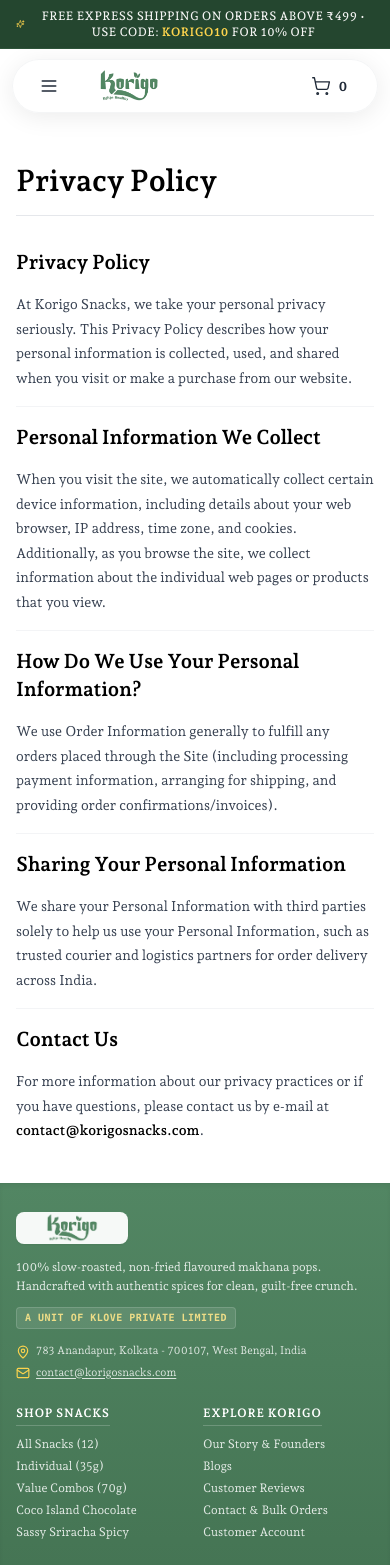
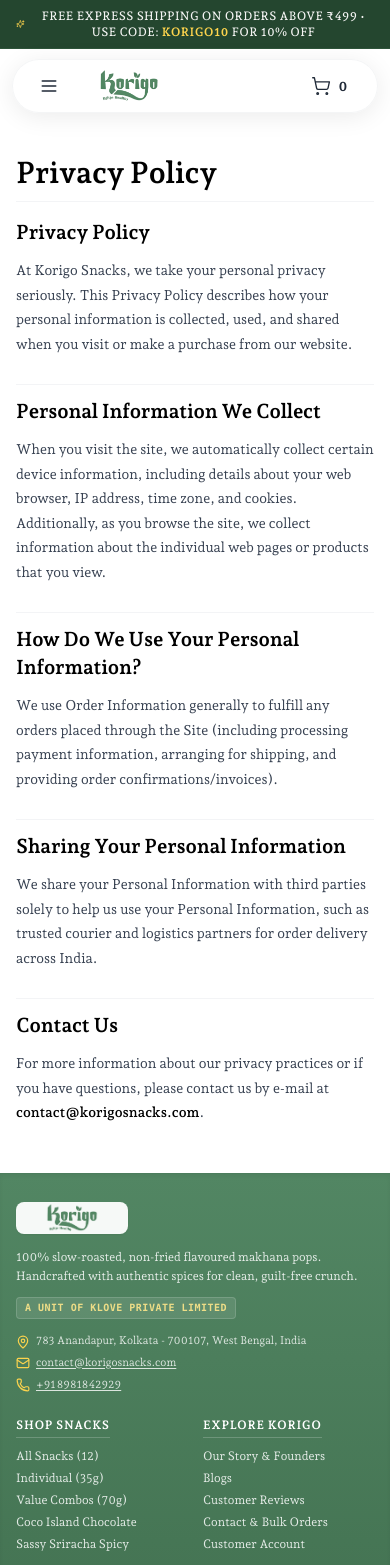
Before and after one commit to heypranayy/Korigo, a Next.js app: page /privacy-policy in a window 390 px wide. Shown: the top 1565 px of the page. Built offline with nearby package versions, Linux system fonts and the light colour scheme; no server answers.

Commit message:
fix: remove ghost empty heading tags causing excess policy gap, add phone number to footer

```diff
--- a/src/app/privacy-policy/page.tsx
+++ b/src/app/privacy-policy/page.tsx
@@ -11,12 +11,21 @@ export const revalidate = 60;
 
 function sanitizePolicyHtml(rawHtml: string): string {
   if (!rawHtml) return "";
-  return rawHtml
+  let clean = rawHtml
     .replace(/<p><main[^>]*><\/p>/gi, "")
     .replace(/<main[^>]*>/gi, "")
     .replace(/<\/main>/gi, "")
-    .replace(/<div class="shopify-policy__title">[\s\S]*?<\/div>/gi, "")
-    .trim();
+    .replace(/<div class="shopify-policy__title">[\s\S]*?<\/div>/gi, "");
+
+  // Remove empty headings (h1-h6) containing only whitespace, strong, br, nbsp
+  clean = clean.replace(/<h[1-6][^>]*>(\s*|<strong[^>]*>\s*<\/strong>|<br\s*\/?>|&nbsp;)*<\/h[1-6]>/gi, "");
+  // Remove empty paragraphs
+  clean = clean.replace(/<p[^>]*>(\s*|<br\s*\/?>|&nbsp;)*<\/p>/gi, "");
+  // Second pass for nested empties
+  clean = clean.replace(/<h[1-6][^>]*>(\s*|<strong[^>]*>\s*<\/strong>|<br\s*\/?>|&nbsp;)*<\/h[1-6]>/gi, "");
+  clean = clean.replace(/<p[^>]*>(\s*|<br\s*\/?>|&nbsp;)*<\/p>/gi, "");
+
+  return clean.trim();
 }
 
 export default async function PrivacyPolicyPage() {
@@ -36,18 +45,19 @@ export default async function PrivacyPolicyPage() {
   `;
 
   return (
-    <div className="py-10 sm:py-16 md:py-20 bg-white min-h-[70vh]">
+    <div className="py-8 sm:py-12 md:py-16 bg-white min-h-[70vh]">
       <div className="max-w-4xl mx-auto px-4 sm:px-6 md:px-8 font-serif">
-        <h1 className="text-3xl sm:text-4xl md:text-5xl font-bold text-black mb-6 sm:mb-8 pb-4 border-b border-gray-200">
+        <h1 className="text-3xl sm:text-4xl md:text-5xl font-bold text-black mb-4 sm:mb-6 pb-2.5 sm:pb-3 border-b border-gray-100">
           Privacy Policy
         </h1>
         <div
-          className="policy-content font-serif text-gray-700 leading-relaxed text-sm sm:text-base space-y-4
-            [&_h2]:text-xl sm:[&_h2]:text-2xl [&_h2]:font-bold [&_h2]:text-black [&_h2]:mt-8 [&_h2]:mb-3 [&_h2]:pt-4 [&_h2]:border-t [&_h2]:border-gray-100 first:[&_h2]:border-t-0 first:[&_h2]:pt-0
+          className="policy-content font-serif text-gray-700 leading-relaxed text-sm sm:text-base
+            [&_p]:text-gray-700 [&_p]:leading-[1.75] [&_p]:mb-4 [&_p]:mt-0
+            [&_h2]:text-xl sm:[&_h2]:text-2xl [&_h2]:font-bold [&_h2]:text-black [&_h2]:mt-7 [&_h2]:mb-3 [&_h2]:pt-3 [&_h2]:border-t [&_h2]:border-gray-100
+            [&_h2:first-of-type]:mt-0 [&_h2:first-of-type]:pt-0 [&_h2:first-of-type]:border-t-0
             [&_h3]:text-lg sm:[&_h3]:text-xl [&_h3]:font-bold [&_h3]:text-black [&_h3]:mt-6 [&_h3]:mb-2
-            [&_p]:text-gray-700 [&_p]:leading-[1.75] [&_p]:mb-4
             [&_ul]:list-disc [&_ul]:pl-6 [&_ul]:my-4 [&_ul]:space-y-2 [&_ul]:text-gray-700
-            [&_ol]:list-decimal [&_ol]:pl-6 [&_ol]:my-4 [&_ol]:space-y-2 [&_ol]:text-gray-700
+            [&_ol]:list-decimal [&_ol]:pl-6 [&_ol]:my-4 [&_ol]:space-y-2 [&_ul]:text-gray-700
             [&_li]:leading-relaxed [&_li]:pl-1
             [&_strong]:text-black [&_strong]:font-semibold
             [&_a]:text-korigo-darkGreen [&_a]:underline [&_a]:underline-offset-2 [&_a]:font-medium hover:[&_a]:text-korigo-green"
--- a/src/app/refund-policy/page.tsx
+++ b/src/app/refund-policy/page.tsx
@@ -11,12 +11,21 @@ export const revalidate = 60;
 
 function sanitizePolicyHtml(rawHtml: string): string {
   if (!rawHtml) return "";
-  return rawHtml
+  let clean = rawHtml
     .replace(/<p><main[^>]*><\/p>/gi, "")
     .replace(/<main[^>]*>/gi, "")
     .replace(/<\/main>/gi, "")
-    .replace(/<div class="shopify-policy__title">[\s\S]*?<\/div>/gi, "")
-    .trim();
+    .replace(/<div class="shopify-policy__title">[\s\S]*?<\/div>/gi, "");
+
+  // Remove empty headings (h1-h6) containing only whitespace, strong, br, nbsp
+  clean = clean.replace(/<h[1-6][^>]*>(\s*|<strong[^>]*>\s*<\/strong>|<br\s*\/?>|&nbsp;)*<\/h[1-6]>/gi, "");
+  // Remove empty paragraphs
+  clean = clean.replace(/<p[^>]*>(\s*|<br\s*\/?>|&nbsp;)*<\/p>/gi, "");
+  // Second pass for nested empties
+  clean = clean.replace(/<h[1-6][^>]*>(\s*|<strong[^>]*>\s*<\/strong>|<br\s*\/?>|&nbsp;)*<\/h[1-6]>/gi, "");
+  clean = clean.replace(/<p[^>]*>(\s*|<br\s*\/?>|&nbsp;)*<\/p>/gi, "");
+
+  return clean.trim();
 }
 
 export default async function RefundPolicyPage() {
@@ -32,16 +41,17 @@ export default async function RefundPolicyPage() {
   `;
 
   return (
-    <div className="py-10 sm:py-16 md:py-20 bg-white min-h-[70vh]">
+    <div className="py-8 sm:py-12 md:py-16 bg-white min-h-[70vh]">
       <div className="max-w-4xl mx-auto px-4 sm:px-6 md:px-8 font-serif">
-        <h1 className="text-3xl sm:text-4xl md:text-5xl font-bold text-black mb-6 sm:mb-8 pb-4 border-b border-gray-200">
+        <h1 className="text-3xl sm:text-4xl md:text-5xl font-bold text-black mb-4 sm:mb-6 pb-2.5 sm:pb-3 border-b border-gray-100">
           Refund Policy
         </h1>
         <div
-          className="policy-content font-serif text-gray-700 leading-relaxed text-sm sm:text-base space-y-4
-            [&_h2]:text-xl sm:[&_h2]:text-2xl [&_h2]:font-bold [&_h2]:text-black [&_h2]:mt-8 [&_h2]:mb-3 [&_h2]:pt-4 [&_h2]:border-t [&_h2]:border-gray-100 first:[&_h2]:border-t-0 first:[&_h2]:pt-0
+          className="policy-content font-serif text-gray-700 leading-relaxed text-sm sm:text-base
+            [&_p]:text-gray-700 [&_p]:leading-[1.75] [&_p]:mb-4 [&_p]:mt-0
+            [&_h2]:text-xl sm:[&_h2]:text-2xl [&_h2]:font-bold [&_h2]:text-black [&_h2]:mt-7 [&_h2]:mb-3 [&_h2]:pt-3 [&_h2]:border-t [&_h2]:border-gray-100
+            [&_h2:first-of-type]:mt-0 [&_h2:first-of-type]:pt-0 [&_h2:first-of-type]:border-t-0
             [&_h3]:text-lg sm:[&_h3]:text-xl [&_h3]:font-bold [&_h3]:text-black [&_h3]:mt-6 [&_h3]:mb-2
-            [&_p]:text-gray-700 [&_p]:leading-[1.75] [&_p]:mb-4
             [&_ul]:list-disc [&_ul]:pl-6 [&_ul]:my-4 [&_ul]:space-y-2 [&_ul]:text-gray-700
             [&_ol]:list-decimal [&_ol]:pl-6 [&_ol]:my-4 [&_ol]:space-y-2 [&_ol]:text-gray-700
             [&_li]:leading-relaxed [&_li]:pl-1
--- a/src/app/shipping-policy/page.tsx
+++ b/src/app/shipping-policy/page.tsx
@@ -11,12 +11,21 @@ export const revalidate = 60;
 
 function sanitizePolicyHtml(rawHtml: string): string {
   if (!rawHtml) return "";
-  return rawHtml
+  let clean = rawHtml
     .replace(/<p><main[^>]*><\/p>/gi, "")
     .replace(/<main[^>]*>/gi, "")
     .replace(/<\/main>/gi, "")
-    .replace(/<div class="shopify-policy__title">[\s\S]*?<\/div>/gi, "")
-    .trim();
+    .replace(/<div class="shopify-policy__title">[\s\S]*?<\/div>/gi, "");
+
+  // Remove empty headings (h1-h6) containing only whitespace, strong, br, nbsp
+  clean = clean.replace(/<h[1-6][^>]*>(\s*|<strong[^>]*>\s*<\/strong>|<br\s*\/?>|&nbsp;)*<\/h[1-6]>/gi, "");
+  // Remove empty paragraphs
+  clean = clean.replace(/<p[^>]*>(\s*|<br\s*\/?>|&nbsp;)*<\/p>/gi, "");
+  // Second pass for nested empties
+  clean = clean.replace(/<h[1-6][^>]*>(\s*|<strong[^>]*>\s*<\/strong>|<br\s*\/?>|&nbsp;)*<\/h[1-6]>/gi, "");
+  clean = clean.replace(/<p[^>]*>(\s*|<br\s*\/?>|&nbsp;)*<\/p>/gi, "");
+
+  return clean.trim();
 }
 
 export default async function ShippingPolicyPage() {
@@ -36,18 +45,19 @@ export default async function ShippingPolicyPage() {
   `;
 
   return (
-    <div className="py-10 sm:py-16 md:py-20 bg-white min-h-[70vh]">
+    <div className="py-8 sm:py-12 md:py-16 bg-white min-h-[70vh]">
       <div className="max-w-4xl mx-auto px-4 sm:px-6 md:px-8 font-serif">
-        <h1 className="text-3xl sm:text-4xl md:text-5xl font-bold text-black mb-6 sm:mb-8 pb-4 border-b border-gray-200">
+        <h1 className="text-3xl sm:text-4xl md:text-5xl font-bold text-black mb-4 sm:mb-6 pb-2.5 sm:pb-3 border-b border-gray-100">
           Shipping Policy
         </h1>
         <div
-          className="policy-content font-serif text-gray-700 leading-relaxed text-sm sm:text-base space-y-4
-            [&_h2]:text-xl sm:[&_h2]:text-2xl [&_h2]:font-bold [&_h2]:text-black [&_h2]:mt-8 [&_h2]:mb-3 [&_h2]:pt-4 [&_h2]:border-t [&_h2]:border-gray-100 first:[&_h2]:border-t-0 first:[&_h2]:pt-0
+          className="policy-content font-serif text-gray-700 leading-relaxed text-sm sm:text-base
+            [&_p]:text-gray-700 [&_p]:leading-[1.75] [&_p]:mb-4 [&_p]:mt-0
+            [&_h2]:text-xl sm:[&_h2]:text-2xl [&_h2]:font-bold [&_h2]:text-black [&_h2]:mt-7 [&_h2]:mb-3 [&_h2]:pt-3 [&_h2]:border-t [&_h2]:border-gray-100
+            [&_h2:first-of-type]:mt-0 [&_h2:first-of-type]:pt-0 [&_h2:first-of-type]:border-t-0
             [&_h3]:text-lg sm:[&_h3]:text-xl [&_h3]:font-bold [&_h3]:text-black [&_h3]:mt-6 [&_h3]:mb-2
-            [&_p]:text-gray-700 [&_p]:leading-[1.75] [&_p]:mb-4
             [&_ul]:list-disc [&_ul]:pl-6 [&_ul]:my-4 [&_ul]:space-y-2 [&_ul]:text-gray-700
-            [&_ol]:list-decimal [&_ol]:pl-6 [&_ol]:my-4 [&_ol]:space-y-2 [&_ol]:text-gray-700
+            [&_ol]:list-decimal [&_ol]:pl-6 [&_ol]:my-4 [&_ol]:space-y-2 [&_ul]:text-gray-700
             [&_li]:leading-relaxed [&_li]:pl-1
             [&_strong]:text-black [&_strong]:font-semibold
             [&_a]:text-korigo-darkGreen [&_a]:underline [&_a]:underline-offset-2 [&_a]:font-medium hover:[&_a]:text-korigo-green"
--- a/src/app/terms-of-service/page.tsx
+++ b/src/app/terms-of-service/page.tsx
@@ -11,12 +11,21 @@ export const revalidate = 60;
 
 function sanitizePolicyHtml(rawHtml: string): string {
   if (!rawHtml) return "";
-  return rawHtml
+  let clean = rawHtml
     .replace(/<p><main[^>]*><\/p>/gi, "")
     .replace(/<main[^>]*>/gi, "")
     .replace(/<\/main>/gi, "")
-    .replace(/<div class="shopify-policy__title">[\s\S]*?<\/div>/gi, "")
-    .trim();
+    .replace(/<div class="shopify-policy__title">[\s\S]*?<\/div>/gi, "");
+
+  // Remove empty headings (h1-h6) containing only whitespace, strong, br, nbsp
+  clean = clean.replace(/<h[1-6][^>]*>(\s*|<strong[^>]*>\s*<\/strong>|<br\s*\/?>|&nbsp;)*<\/h[1-6]>/gi, "");
+  // Remove empty paragraphs
+  clean = clean.replace(/<p[^>]*>(\s*|<br\s*\/?>|&nbsp;)*<\/p>/gi, "");
+  // Second pass for nested empties
+  clean = clean.replace(/<h[1-6][^>]*>(\s*|<strong[^>]*>\s*<\/strong>|<br\s*\/?>|&nbsp;)*<\/h[1-6]>/gi, "");
+  clean = clean.replace(/<p[^>]*>(\s*|<br\s*\/?>|&nbsp;)*<\/p>/gi, "");
+
+  return clean.trim();
 }
 
 export default async function TermsOfServicePage() {
@@ -34,18 +43,19 @@ export default async function TermsOfServicePage() {
   `;
 
   return (
-    <div className="py-10 sm:py-16 md:py-20 bg-white min-h-[70vh]">
+    <div className="py-8 sm:py-12 md:py-16 bg-white min-h-[70vh]">
       <div className="max-w-4xl mx-auto px-4 sm:px-6 md:px-8 font-serif">
-        <h1 className="text-3xl sm:text-4xl md:text-5xl font-bold text-black mb-6 sm:mb-8 pb-4 border-b border-gray-200">
+        <h1 className="text-3xl sm:text-4xl md:text-5xl font-bold text-black mb-4 sm:mb-6 pb-2.5 sm:pb-3 border-b border-gray-100">
           Terms of Service
         </h1>
         <div
-          className="policy-content font-serif text-gray-700 leading-relaxed text-sm sm:text-base space-y-4
-            [&_h2]:text-xl sm:[&_h2]:text-2xl [&_h2]:font-bold [&_h2]:text-black [&_h2]:mt-8 [&_h2]:mb-3 [&_h2]:pt-4 [&_h2]:border-t [&_h2]:border-gray-100 first:[&_h2]:border-t-0 first:[&_h2]:pt-0
+          className="policy-content font-serif text-gray-700 leading-relaxed text-sm sm:text-base
+            [&_p]:text-gray-700 [&_p]:leading-[1.75] [&_p]:mb-4 [&_p]:mt-0
+            [&_h2]:text-xl sm:[&_h2]:text-2xl [&_h2]:font-bold [&_h2]:text-black [&_h2]:mt-7 [&_h2]:mb-3 [&_h2]:pt-3 [&_h2]:border-t [&_h2]:border-gray-100
+            [&_h2:first-of-type]:mt-0 [&_h2:first-of-type]:pt-0 [&_h2:first-of-type]:border-t-0
             [&_h3]:text-lg sm:[&_h3]:text-xl [&_h3]:font-bold [&_h3]:text-black [&_h3]:mt-6 [&_h3]:mb-2
-            [&_p]:text-gray-700 [&_p]:leading-[1.75] [&_p]:mb-4
             [&_ul]:list-disc [&_ul]:pl-6 [&_ul]:my-4 [&_ul]:space-y-2 [&_ul]:text-gray-700
-            [&_ol]:list-decimal [&_ol]:pl-6 [&_ol]:my-4 [&_ol]:space-y-2 [&_ol]:text-gray-700
+            [&_ol]:list-decimal [&_ol]:pl-6 [&_ol]:my-4 [&_ol]:space-y-2 [&_ul]:text-gray-700
             [&_li]:leading-relaxed [&_li]:pl-1
             [&_strong]:text-black [&_strong]:font-semibold
             [&_a]:text-korigo-darkGreen [&_a]:underline [&_a]:underline-offset-2 [&_a]:font-medium hover:[&_a]:text-korigo-green"
--- a/src/components/layout/Footer.tsx
+++ b/src/components/layout/Footer.tsx
@@ -3,7 +3,7 @@
 import React from "react";
 import Link from "next/link";
 import Image from "next/image";
-import { Mail, MapPin, ShieldCheck } from "lucide-react";
+import { Mail, MapPin, Phone, ShieldCheck } from "lucide-react";
 
 export const Footer: React.FC = () => {
   return (
@@ -43,6 +43,15 @@ export const Footer: React.FC = () => {
                   className="hover:text-white transition underline underline-offset-2"
                 >
                   contact@korigosnacks.com
+                </a>
+              </div>
+              <div className="flex items-center gap-1.5 md:gap-2">
+                <Phone className="w-3.5 h-3.5 md:w-4 md:h-4 text-amber-300 flex-shrink-0" />
+                <a
+                  href="tel:+918981842929"
+                  className="hover:text-white transition underline underline-offset-2"
+                >
+                  +91 8981842929
                 </a>
               </div>
             </div>
```
Also changed, not shown: src/components/product/ProductDescriptionExpandable.tsx (line endings or trailing spaces).
